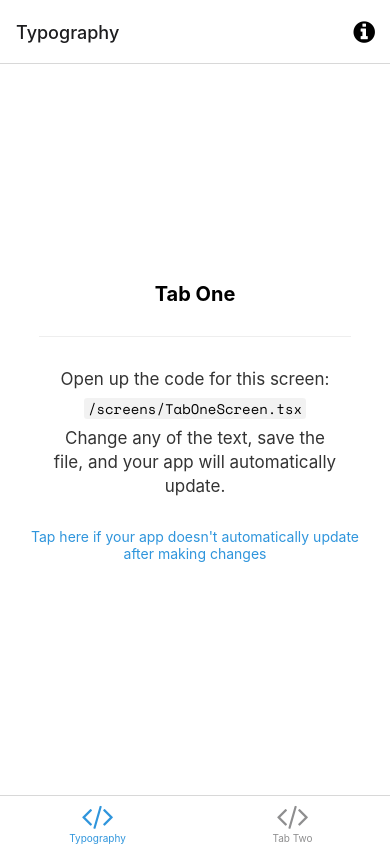
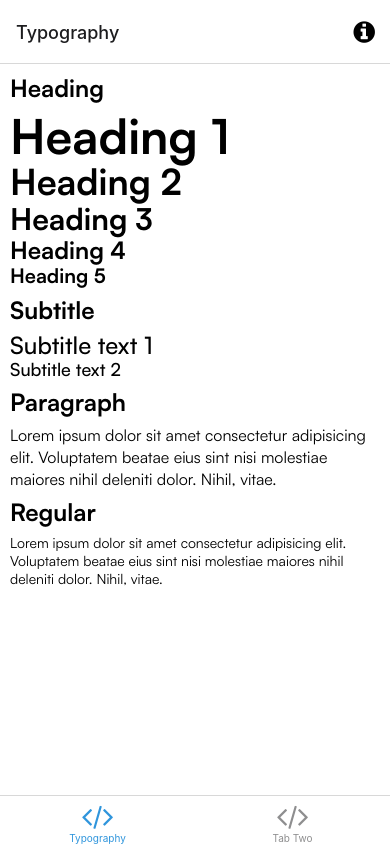
Before and after one commit to daft2/react-native-rugged-ui, a React Native app: screen /TabOne in a window 390 px wide. Built offline with nearby package versions, Linux system fonts and the light colour scheme; what expo-linking would draw is missing.

Commit message:
feat: display typography

```diff
--- a/src/screens/TabOneScreen.tsx
+++ b/src/screens/TabOneScreen.tsx
@@ -1,21 +1,44 @@
-import { StyleSheet } from 'react-native';
-
-import EditScreenInfo from '../components/EditScreenInfo';
-import { Text, View } from '../components/Themed';
-import { RootTabScreenProps } from '../../types';
+import { StyleSheet } from "react-native";
+import { View } from "../components/Themed";
+import { RootTabScreenProps } from "../../types";
+import Text from "../components/Text";
 
 export default function TabOneScreen({
   navigation,
-}: RootTabScreenProps<'TabOne'>) {
+}: RootTabScreenProps<"TabOne">) {
   return (
     <View style={styles.container}>
-            <Text style={styles.title}>Tab One</Text>
-            <View
-                style={styles.separator}
-                lightColor="#eee"
-                darkColor="rgba(255,255,255,0.1)"
-            />
-            <EditScreenInfo path="/screens/TabOneScreen.tsx" />
+      <Text variants="h4" mb="sm">
+        Heading
+      </Text>
+      <Text variants="h1" weight="bold">
+        Heading 1
+      </Text>
+      <Text variants="h2">Heading 2</Text>
+      <Text variants="h3">Heading 3</Text>
+      <Text variants="h4">Heading 4</Text>
+      <Text variants="h5">Heading 5</Text>
+      <Text variants="h4" py="sm">
+        Subtitle
+      </Text>
+      <Text variants="s1">Subtitle text 1</Text>
+      <Text variants="s2">Subtitle text 2</Text>
+      <Text variants="h4" py="sm">
+        Paragraph
+      </Text>
+      <Text variants="p">
+        Lorem ipsum dolor sit amet consectetur adipisicing elit. Voluptatem
+        beatae eius sint nisi molestiae maiores nihil deleniti dolor. Nihil,
+        vitae.
+      </Text>
+      <Text variants="h4" py="sm">
+        Regular
+      </Text>
+      <Text>
+        Lorem ipsum dolor sit amet consectetur adipisicing elit. Voluptatem
+        beatae eius sint nisi molestiae maiores nihil deleniti dolor. Nihil,
+        vitae.
+      </Text>
     </View>
   );
 }
@@ -23,16 +46,6 @@ export default function TabOneScreen({
 const styles = StyleSheet.create({
   container: {
     flex: 1,
-        alignItems: 'center',
-        justifyContent: 'center',
-    },
-    title: {
-        fontSize: 20,
-        fontWeight: 'bold',
-    },
-    separator: {
-        marginVertical: 30,
-        height: 1,
-        width: '80%',
+    padding: 10,
   },
 });
```
Lines whose indentation alone changed are shown as unchanged.
